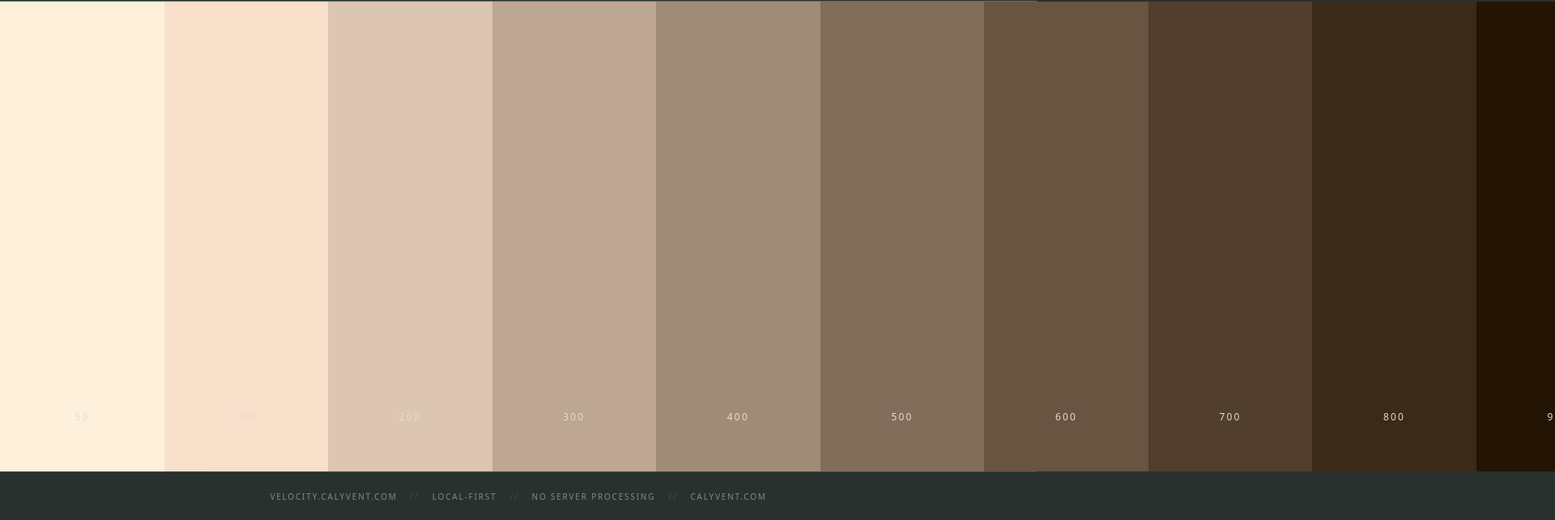
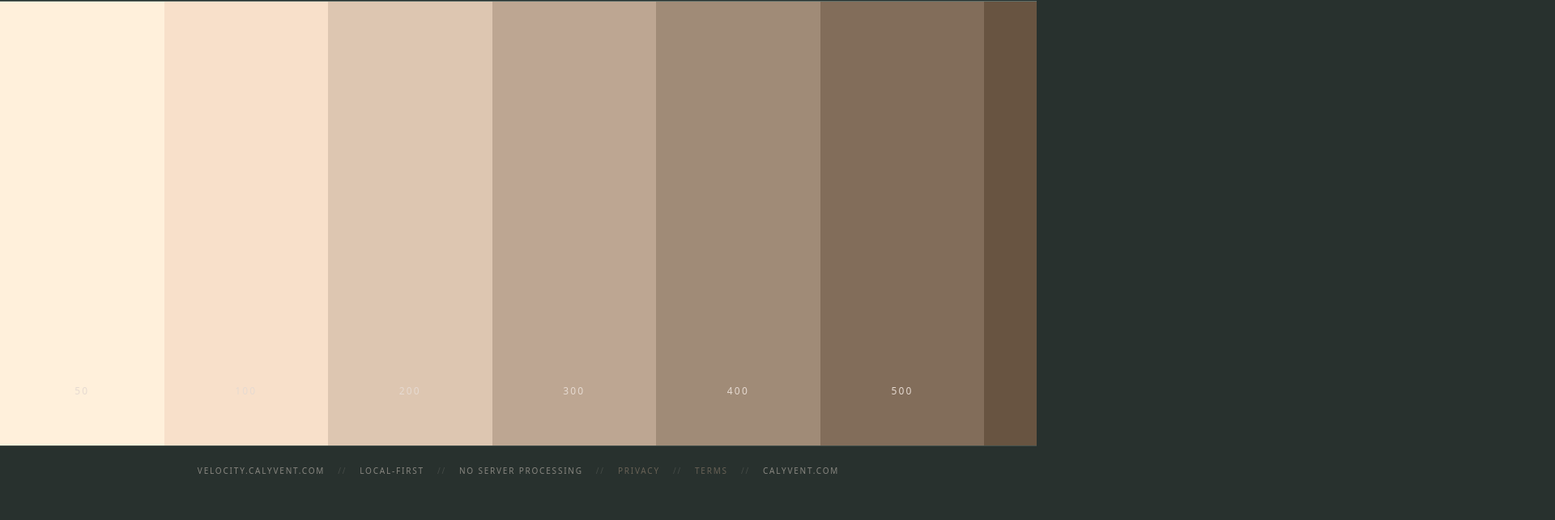
Before and after one commit to BenGurWaves/chroma-calyvent, a React (Vite) app: page / in a window 1280 px wide. Shown: the part 190-832 px from the top of the page at 81% size, 1920 px wide, since content can reach past the window. After the commit the page ends 800 px from the top, so only its background shows below. Built offline with nearby package versions, Linux system fonts and the light colour scheme.

Commit message:
Fix no-scroll layout, add privacy/terms pages, improve hex input

```diff
--- /dev/null
+++ b/public/privacy.html
@@ -0,0 +1,91 @@
+<!DOCTYPE html>
+<html lang="en">
+<head>
+  <meta charset="UTF-8">
+  <meta name="viewport" content="width=device-width, initial-scale=1.0">
+  <title>Privacy Policy — Chroma</title>
+  <style>
+    * {
+      margin: 0;
+      padding: 0;
+      box-sizing: border-box;
+    }
+    body {
+      background: #28312E;
+      color: #E6DAD1;
+      font-family: system-ui, -apple-system, sans-serif;
+      font-weight: 300;
+      letter-spacing: 0.18em;
+      text-transform: uppercase;
+      line-height: 1.6;
+      padding: 80px 40px;
+    }
+    .container {
+      max-width: 760px;
+      margin: 0 auto;
+    }
+    h1 {
+      font-size: 32px;
+      letter-spacing: 0.3em;
+      margin-bottom: 40px;
+      border-bottom: 1px solid #5F6F6A;
+      padding-bottom: 20px;
+    }
+    h2 {
+      font-size: 18px;
+      letter-spacing: 0.18em;
+      margin: 32px 0 16px;
+      color: #A8927E;
+    }
+    p {
+      margin-bottom: 16px;
+      opacity: 0.8;
+    }
+    a {
+      color: #A8927E;
+      text-decoration: none;
+    }
+    a:hover {
+      text-decoration: underline;
+    }
+    .back {
+      display: inline-block;
+      margin-bottom: 40px;
+      color: #A8927E;
+      text-decoration: none;
+    }
+    .back:hover {
+      text-decoration: underline;
+    }
+  </style>
+</head>
+<body>
+  <div class="container">
+    <a href="/" class="back">← BACK TO CHROMA</a>
+    <h1>Privacy Policy</h1>
+
+    <h2>Local-First Architecture</h2>
+    <p>Chroma is a 100% client-side application. All color calculations and conversions happen entirely in your browser. No data is ever transmitted to, stored on, or processed by any server.</p>
+
+    <h2>Data Collection</h2>
+    <p>We do not collect, store, or transmit any personal data. The color values you input and the palettes you generate remain on your device.</p>
+
+    <h2>Cookies and Tracking</h2>
+    <p>Chroma does not use cookies, tracking pixels, or any form of user tracking. We do not use third-party analytics services.</p>
+
+    <h2>Browser Storage</h2>
+    <p>The application may use browser localStorage to save your preferences (such as the last used color). This data is stored locally on your device and is never shared with any external service.</p>
+
+    <h2>Third-Party Services</h2>
+    <p>Chroma is hosted on Cloudflare Pages, which may use standard server logs for security and performance monitoring. These logs do not contain personal information or color data.</p>
+
+    <h2>Changes to This Policy</h2>
+    <p>We may update this privacy policy from time to time. Any changes will be posted on this page.</p>
+
+    <h2>Contact</h2>
+    <p>For questions about this privacy policy, contact us through Calyvent at calyvent.com</p>
+
+    <p style="margin-top: 40px; opacity: 0.5; font-size: 12px;">Last updated: June 2, 2026</p>
+  </div>
+</body>
+</html>
--- /dev/null
+++ b/public/terms.html
@@ -0,0 +1,94 @@
+<!DOCTYPE html>
+<html lang="en">
+<head>
+  <meta charset="UTF-8">
+  <meta name="viewport" content="width=device-width, initial-scale=1.0">
+  <title>Terms of Service — Chroma</title>
+  <style>
+    * {
+      margin: 0;
+      padding: 0;
+      box-sizing: border-box;
+    }
+    body {
+      background: #28312E;
+      color: #E6DAD1;
+      font-family: system-ui, -apple-system, sans-serif;
+      font-weight: 300;
+      letter-spacing: 0.18em;
+      text-transform: uppercase;
+      line-height: 1.6;
+      padding: 80px 40px;
+    }
+    .container {
+      max-width: 760px;
+      margin: 0 auto;
+    }
+    h1 {
+      font-size: 32px;
+      letter-spacing: 0.3em;
+      margin-bottom: 40px;
+      border-bottom: 1px solid #5F6F6A;
+      padding-bottom: 20px;
+    }
+    h2 {
+      font-size: 18px;
+      letter-spacing: 0.18em;
+      margin: 32px 0 16px;
+      color: #A8927E;
+    }
+    p {
+      margin-bottom: 16px;
+      opacity: 0.8;
+    }
+    a {
+      color: #A8927E;
+      text-decoration: none;
+    }
+    a:hover {
+      text-decoration: underline;
+    }
+    .back {
+      display: inline-block;
+      margin-bottom: 40px;
+      color: #A8927E;
+      text-decoration: none;
+    }
+    .back:hover {
+      text-decoration: underline;
+    }
+  </style>
+</head>
+<body>
+  <div class="container">
+    <a href="/" class="back">← BACK TO CHROMA</a>
+    <h1>Terms of Service</h1>
+
+    <h2>Acceptance of Terms</h2>
+    <p>By accessing and using Chroma, you accept and agree to be bound by the terms and provisions of this agreement.</p>
+
+    <h2>Use License</h2>
+    <p>Permission is granted to use Chroma for personal and commercial purposes. This includes the use of generated color palettes in your projects, designs, and applications.</p>
+
+    <h2>Disclaimer</h2>
+    <p>The color calculations and conversions provided by Chroma are based on the OKLCH color space specification. While we strive for accuracy, we make no warranties about the completeness, reliability, or accuracy of this information.</p>
+
+    <h2>Limitations</h2>
+    <p>In no event shall we be liable for any damages arising out of or in connection with the use of Chroma. This tool is provided "as is" without warranty of any kind.</p>
+
+    <h2>Intellectual Property</h2>
+    <p>The Chroma application, its design, and its code are the property of Velocity and Calyvent. The color palettes you generate are yours to use freely.</p>
+
+    <h2>Governing Law</h2>
+    <p>These terms shall be governed by and construed in accordance with the laws of the jurisdiction in which Velocity operates.</p>
+
+    <h2>Changes to Terms</h2>
+    <p>We reserve the right to modify these terms at any time. Your continued use of Chroma following any changes constitutes acceptance of the new terms.</p>
+
+    <h2>Contact</h2>
+    <p>For questions about these terms, contact us through Calyvent at calyvent.com</p>
+
+    <p style="margin-top: 40px; opacity: 0.5; font-size: 12px;">Last updated: June 2, 2026</p>
+  </div>
+</body>
+</html>
--- a/src/App.css
+++ b/src/App.css
@@ -1,9 +1,10 @@
 .chroma-app {
   width: 100%;
-  min-height: 100vh;
+  height: 100vh;
   display: flex;
   flex-direction: column;
   background: var(--canvas-base);
+  overflow: hidden;
 }
 
 .top-bar {
@@ -108,7 +109,7 @@
   flex: 1;
   display: flex;
   width: 100%;
-  min-height: calc(100vh - 80px - 80px - 60px);
+  overflow: hidden;
 }
 
 .color-column {
@@ -186,6 +187,16 @@
   opacity: 0.3;
 }
 
+.footer-link {
+  color: var(--muted-ochre);
+  text-decoration: none;
+  transition: opacity 0.2s;
+}
+
+.footer-link:hover {
+  opacity: 0.8;
+}
+
 .copy-toast {
   position: fixed;
   bottom: 80px;
--- a/src/App.jsx
+++ b/src/App.jsx
@@ -89,8 +89,8 @@ function App() {
 
   const handleHexChange = (e) => {
     const value = e.target.value
+    setHexInput(value)
     if (/^#[0-9A-Fa-f]{6}$/.test(value)) {
-      setHexInput(value)
       setColorPicker(value)
     }
   }
@@ -173,6 +173,10 @@ function App() {
         <span className="divider">//</span>
         <span>NO SERVER PROCESSING</span>
         <span className="divider">//</span>
+        <a href="/privacy.html" className="footer-link">PRIVACY</a>
+        <span className="divider">//</span>
+        <a href="/terms.html" className="footer-link">TERMS</a>
+        <span className="divider">//</span>
         <span>CALYVENT.COM</span>
       </footer>
 
```
